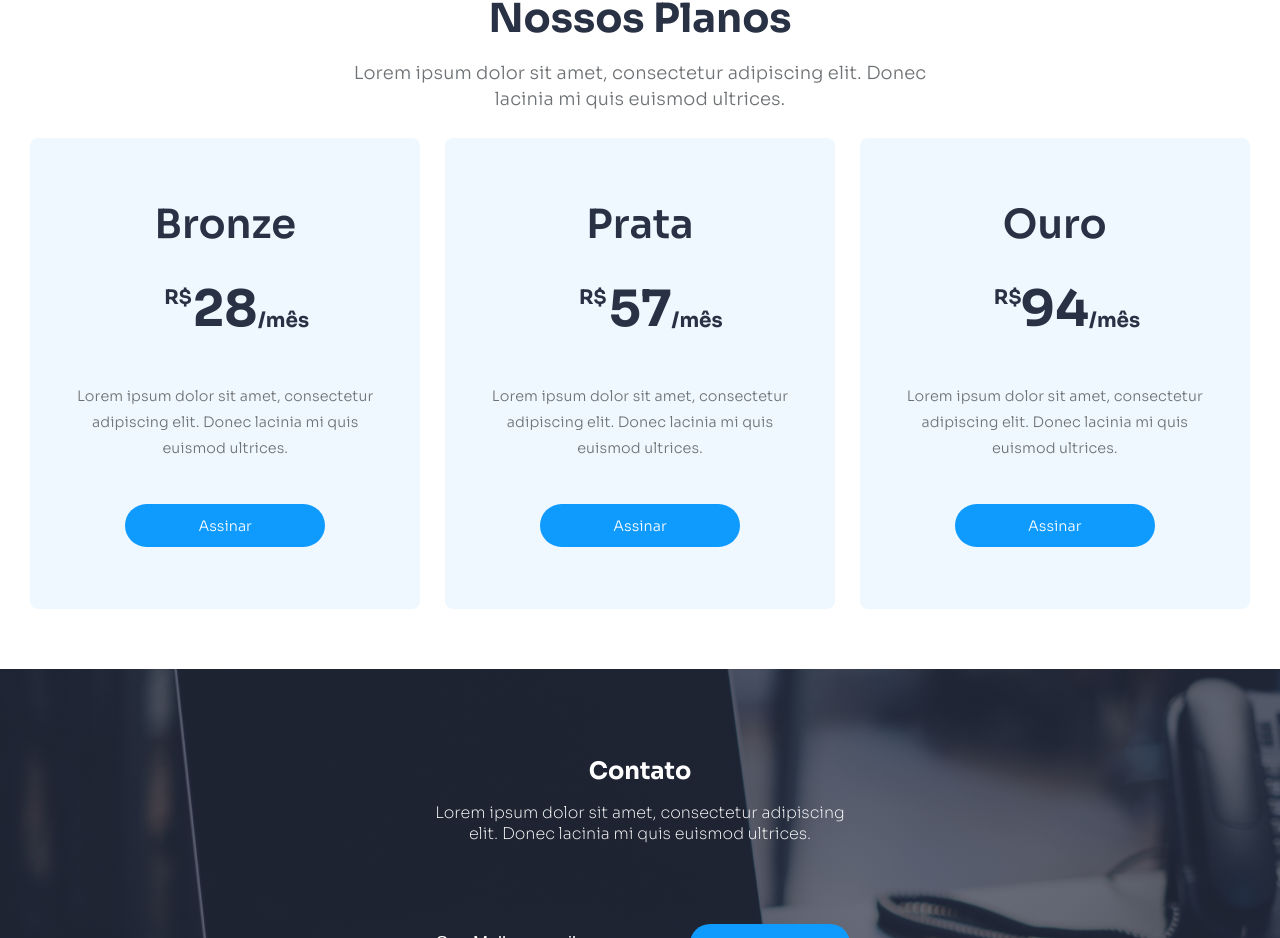
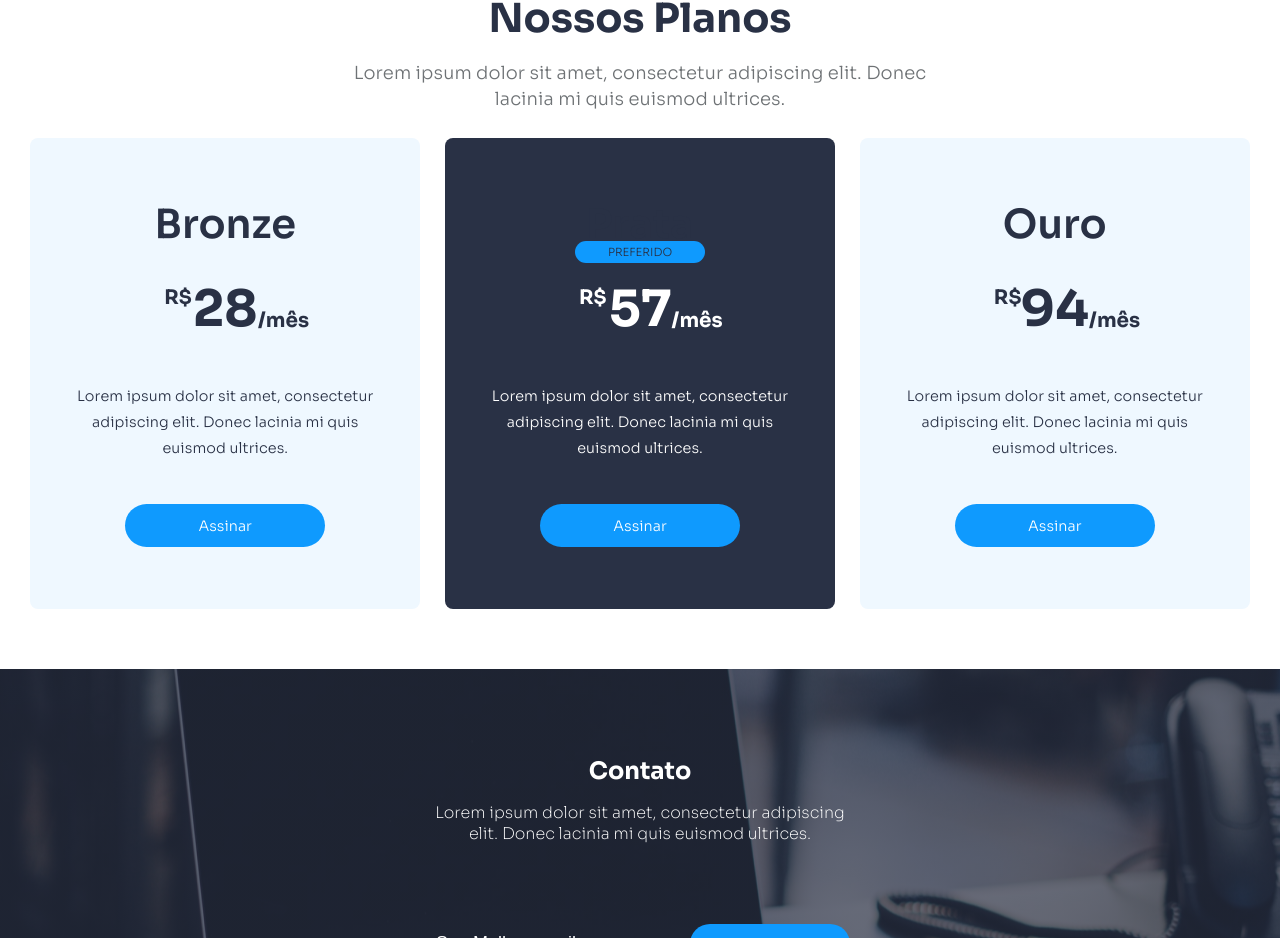
Before and after one commit to Daniel-Rangel/desafio-19-react, a React (Create React App) app: page / in a window 1280 px wide. Shown: the part 1600-2538 px from the top of the page. Built offline with nearby package versions, Linux system fonts and the light colour scheme.

Commit message:
resolvido card teme/iniciado responsividade

```diff
--- a/src/Componentes/Banner/style.js
+++ b/src/Componentes/Banner/style.js
@@ -25,4 +25,25 @@ export const Container = styled.section`
             }
         }
     }
+
+    @media(max-width: 430px ){
+        div{
+            div{
+                &:nth-child(1){
+                    h1{
+                        line-height: 40px;
+                        font-size: 1.8rem;
+                    }
+                }
+            }
+        }
+
+
+        figure{
+            img{
+                width: 100%;
+            }
+        }
+    }
+
 `
--- a/src/Componentes/CardPlan/index.js
+++ b/src/Componentes/CardPlan/index.js
@@ -3,19 +3,19 @@ import { BtnLink } from '../Buttons'
 
 const valorProps = {
     nome: 'Assinar',
-    href: '#'
+    href: '#',
+    bg: '#000'
 }
 
 export function CardPlan (props){
     return(
-        <CardPlanArticle>
+        <CardPlanArticle theme={props.cardPlans} >
             <h2>{props.cardPlans.classification}</h2>
             <span>{props.cardPlans.value}</span>
             <p>{props.cardPlans.text}</p>
             <div className='marg'>
                 <BtnLink valor={valorProps}/>
             </div>
-            {console.log(props)}
         </CardPlanArticle>
     )
 }
--- a/src/Componentes/CardPlan/style.js
+++ b/src/Componentes/CardPlan/style.js
@@ -6,23 +6,40 @@ export const CardPlanArticle = styled.article`
     justify-content: space-evenly;
     width: 32%;
     height: 471px;
-    background-color: var(--fundo1);
-
+    background-color: ${props => ( props.theme.recommended ? '#293145' : '#EFF8FF')};
     margin: 10px 0;
     border-radius: 8px;
     padding: 2.1875rem;
     font-size: 0.9rem;
 
+
     h2{
-        font-size: 1.5rem;
+        font-size: 1.9rem;
         font-weight: 600;
+        color: ${props => ( props.theme.recommended ? '#fff' : '#293145')};
+        position: relative;
+    }
+
+    h2::after{
+        display: ${props => ( props.theme.recommended ? 'block' : 'none')};
+        content: 'PREFERIDO';
+        position: absolute;
+        font-size: 0.7rem;
+        font-weight: 300;
+        background-color: var(--cor-azulClaro);
+        width: 122px;
+        border-radius: 50px;
+        padding: 4px ;
+        left: 50%;
+        top: 42px;
+        transform: translate(-50%, 0);
     }
 
     span{
         display: block;
         font-size: 3.125rem;
         font-weight: 700;
-        color: var(--cor-azulEscuro);
+        color: ${props => ( props.theme.recommended ? '#fff' : '#293145')} ;
         position: relative;
         width: 118px;
         margin: 0 auto;
@@ -43,10 +60,21 @@ export const CardPlanArticle = styled.article`
         bottom: 8px;
     }
 
+    p{
+        color: ${props => ( props.theme.recommended ? '#fff' : '#293145')} ;
+    }
+
     div.marg{
         display:flex;
         justify-content: center;
     }
+
+    @media(max-width: 768px ){
+        width: 50%;
+
+        div.marg{
+            align-content: center;
+        }
+    }
+
 `
-
-/* background-color: ${props => (props.cardPlans.recommended ? '#293145' : '#EFF8FF')}; */
--- a/src/Componentes/Container/styled.js
+++ b/src/Componentes/Container/styled.js
@@ -9,6 +9,17 @@ export const ContainerLg = styled.div`
     display: flex;
     align-items:  center;
     margin: 0 auto;
+
+    @media(max-width: 1024px ){
+        padding: 2rem;
+    }
+
+    @media(max-width: 768px ){
+        flex-direction: column;
+        justify-content: center;
+
+    }
+
 `
 export const ContainerLgFlxcolumn = styled.div`
     max-width: 1220px;
@@ -16,4 +27,9 @@ export const ContainerLgFlxcolumn = styled.div`
     flex-direction: column;
     align-items:  center;
     margin: 0 auto;
+
+    @media(max-width: 768px ){
+        flex-direction: column;
+        justify-content: center;
+    }
 `
--- a/src/Componentes/DownloadApp/style.js
+++ b/src/Componentes/DownloadApp/style.js
@@ -39,12 +39,29 @@ export const DownloadAppSection = styled.section`
                     justify-content: flex-start;
                     gap: 18px;
 
+                    @media(max-width: 768px ){
+                        justify-content: center;
+                    }
+
+                }
+
+                @media(max-width: 768px ){
+                    align-items: center;
                 }
             }
+
         }
 
         figure{
             margin: 38px 0;
         }
+
+        @media(max-width: 768px ){
+            flex-direction: column;
+            justify-content: center;
+            align-items: center;
+        }
     }
+
+
 `
--- a/src/Componentes/Header/style.js
+++ b/src/Componentes/Header/style.js
@@ -65,4 +65,8 @@ export const Nav = styled.nav`
             }
         }
     }
+
+    @media(max-width: 430px ){
+        display: none;
+    }
 `
--- a/src/Componentes/Plans/index.js
+++ b/src/Componentes/Plans/index.js
@@ -8,21 +8,21 @@ const cardPlans = [
         classification: 'Bronze',
         value: 28,
         text:'Lorem ipsum dolor sit amet, consectetur adipiscing elit. Donec lacinia mi quis euismod ultrices.',
-        recommended: false,
+        recommended: false
     },
     {
         id: 2,
         classification: 'Prata',
         value: 57,
         text:'Lorem ipsum dolor sit amet, consectetur adipiscing elit. Donec lacinia mi quis euismod ultrices.',
-        recommended: true,
+        recommended: true
     },
     {
         id: 3,
         classification: 'Ouro',
         value: 94,
         text:'Lorem ipsum dolor sit amet, consectetur adipiscing elit. Donec lacinia mi quis euismod ultrices.',
-        recommended: false,
+        recommended: false
     }
 ]
 
--- a/src/Componentes/Plans/style.js
+++ b/src/Componentes/Plans/style.js
@@ -23,5 +23,12 @@ export const PlansSection = styled.section`
         display: flex;
         justify-content: space-between;
         flex-wrap: wrap;
+
+        @media(max-width: 768px ){
+            flex-direction: column;
+            justify-content: center;
+            align-items: center;
+        }
     }
+
 `
--- a/src/style/global.js
+++ b/src/style/global.js
@@ -24,6 +24,4 @@ body{
     width: 100%;
 }
 
-
-
 `
```
